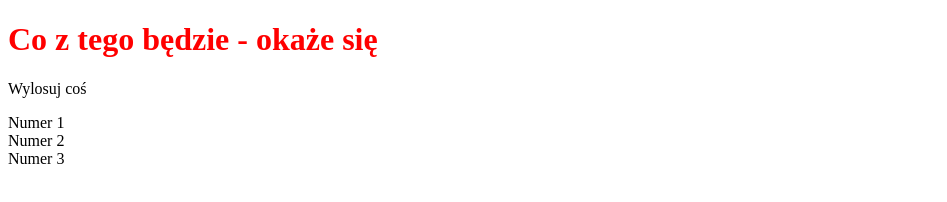
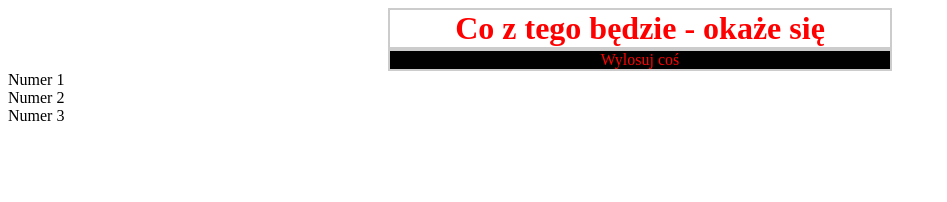
Before and after one commit to Biedrzyk/Drugi-test, a website: page index.html in a window 1280 px wide. Shown: the whole page, without its empty margins (0-947 px from the left). Drawn offline with Linux system fonts and the light colour scheme.

Commit message:
Add styles for h1 and p

```diff
--- a/styles.css
+++ b/styles.css
@@ -1,3 +1,16 @@
 h1 {
     color: red;
+    border: 2px solid #ccc;
+    width: 500px;
+    margin: 0 auto;
+    text-align: center;
 }
+
+.mortal {
+    background-color: black;
+    color: red;
+    border: 2px solid #ccc;
+    width: 500px;
+    margin: 0 auto;
+    text-align: center;
+}
```
